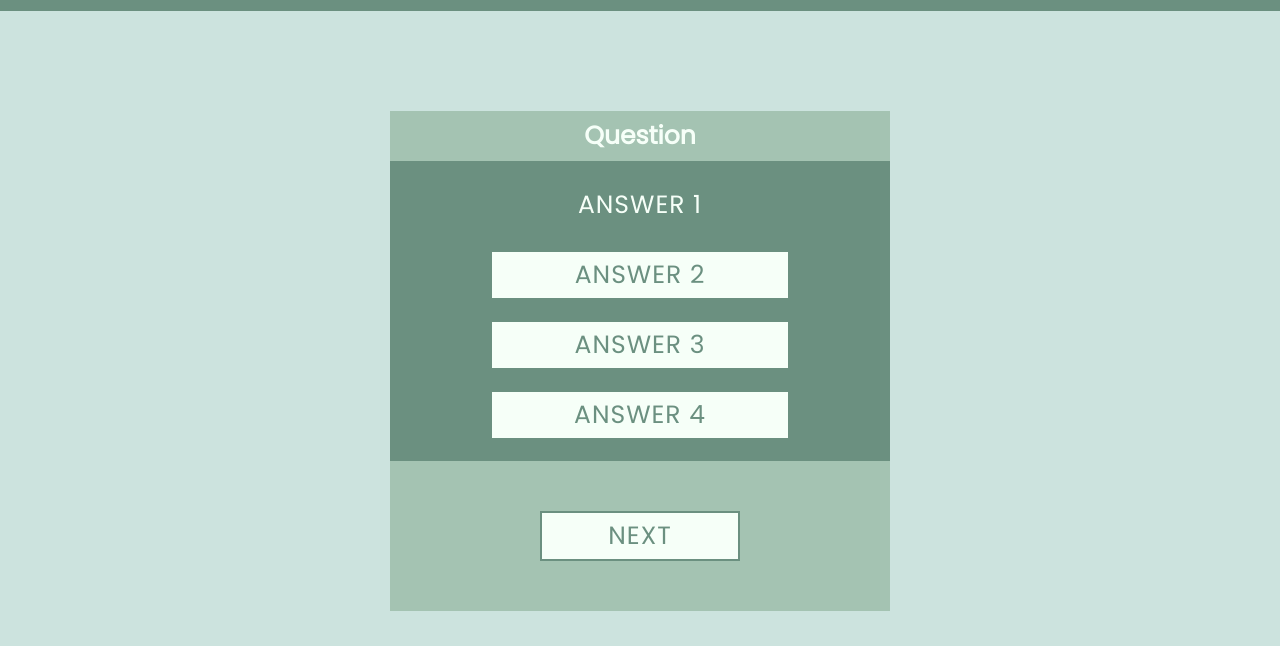
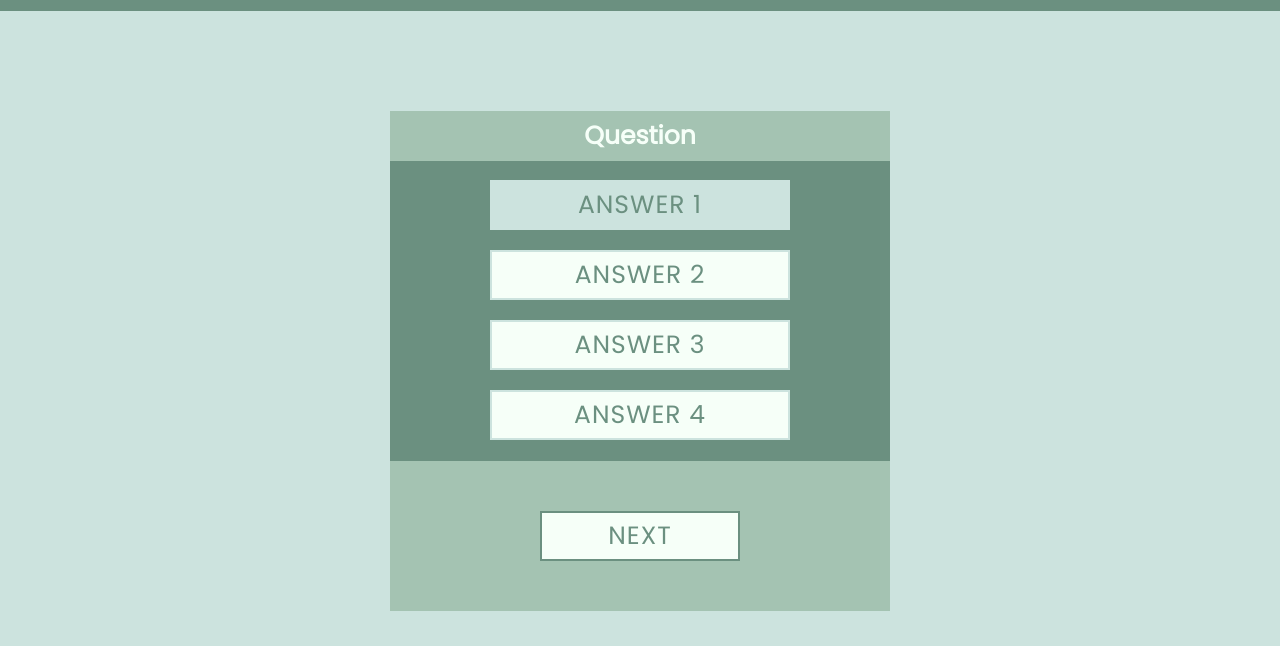
Before and after one commit to elindalenback/birthday-quiz, a plain HTML site: page index.html in a window 1280 px wide. In both pictures the pointer is over the button "ANSWER 1". Shown: the part 154-800 px from the top of the page. Drawn offline with Linux system fonts and the light colour scheme.

Commit message:
Add minor changes to color on btns

```diff
--- a/assets/css/style.css
+++ b/assets/css/style.css
@@ -152,14 +152,14 @@ input {
     font-size: 25px;
     font-family: 'Poppins', sans-serif;
     transition: all 0.3s;
-    border: 2px solid #6B9080;
+    border: 2px solid #CCE3DE;
     letter-spacing: 1px;
     margin: 10px;
 }
 
 .btn:hover {
-    background-color: #6B9080;
-    color: #F6FFF8;
+    background-color: #CCE3DE;
+    color: #6B9080;
 }
 
 .btn-grid {
```
